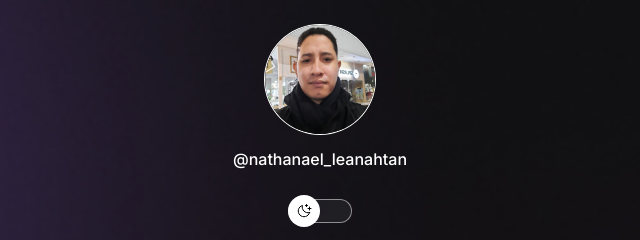
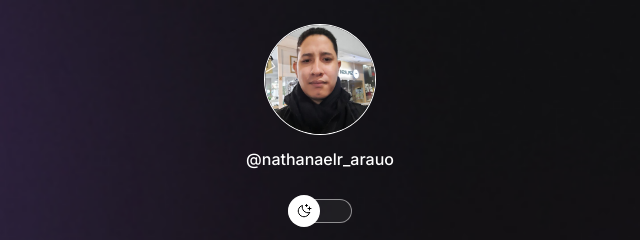
Before and after one commit to nathanaelreis/PROJETO-DISCOVER-ROCKETSEAT, a plain HTML site: page index.html in a window 1280 px wide. Shown: the top 240 px of the page, 320-960 px from the left. Drawn offline with nearby package versions, Linux system fonts and the light colour scheme.

Commit message:
atualização do @
trocado de :@nathanael_leanahtan
para : @nathanaelr_arauo

```diff
--- a/index.html
+++ b/index.html
@@ -14,7 +14,7 @@
     <div id="container" class="container">
         <div id="profile">
             <img src="./img/Captura de tela 2024-01-24 112159.png" alt="photo-profile">
-            <p>@nathanael_leanahtan</p>
+            <p>@nathanaelr_arauo</p>
         </div>
         <div id="switch" onclick="toggleMode()">
             <button></button>
```
